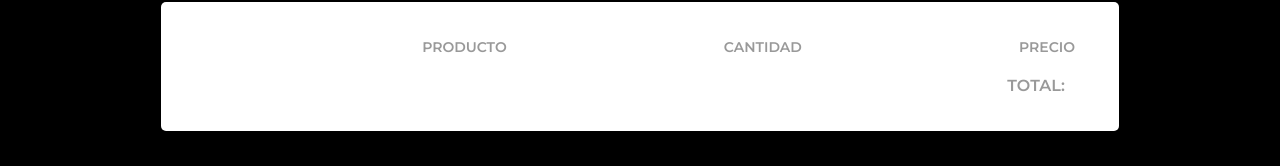
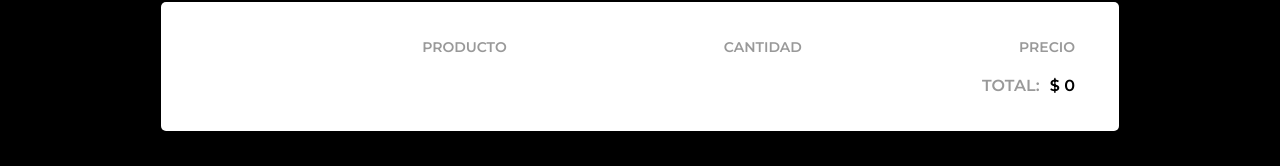
Before and after one commit to stephany2818/tech-travel-application, a React (Create React App) app: page /Cart in a window 1280 px wide. Shown: the part 149-315 px from the top of the page. Built offline with nearby package versions, Linux system fonts and the light colour scheme.

Commit message:
cambios para la toma del total de los viajes

```diff
--- a/src/pages/Cart/index.js
+++ b/src/pages/Cart/index.js
@@ -10,12 +10,15 @@ import {
   Quantity,
   SubTotal,
   TextTotalPlay,
-  vTotalToPlay,
   ToHeader,
 } from './styles';
 
 function Cart() {
   const { state, setState } = useContext(CartContext);
+  const totalToPlay = state.cart.reduce(
+    (acc, travel) => acc + travel.quantity * travel.price,
+    0,
+  );
 
   function deleteCart(travelCart) {
     const copyTravel = [...state.cart];
@@ -45,7 +48,7 @@ function Cart() {
             </Info>
             <Quantity readOnly type="number" value={travel.quantity} />
             <SubTotal>
-              <strong>{travel.quantity * travel.price}</strong>
+              <strong>$ {travel.quantity * travel.price}</strong>
               <button type="button" onClick={() => deleteCart(travel)}>
                 <FiTrash2 size={24} color="#0676d9" border="none" />
               </button>
@@ -54,7 +57,7 @@ function Cart() {
         ))}
         <TextTotalPlay>
           <p>TOTAL: </p>
-          <vTotalToPlay />
+          <strong>$ {totalToPlay}</strong>
         </TextTotalPlay>
       </ContainerList>
     </Container>
```
